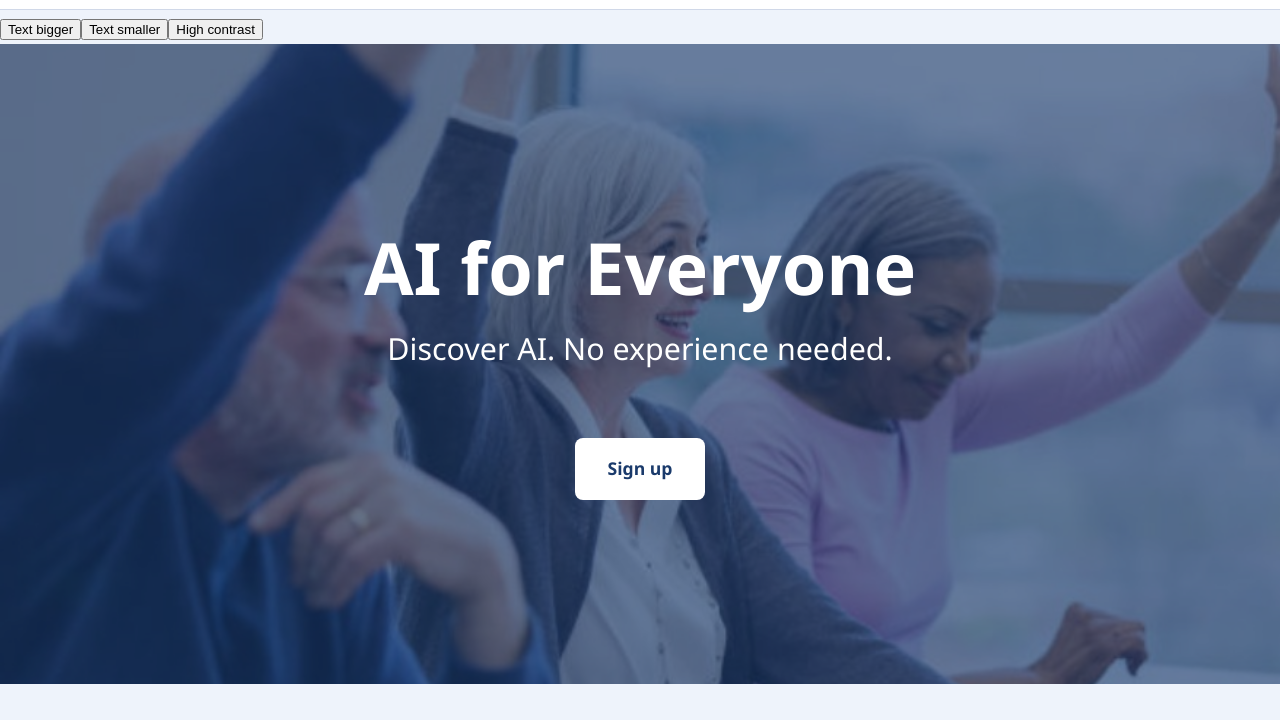
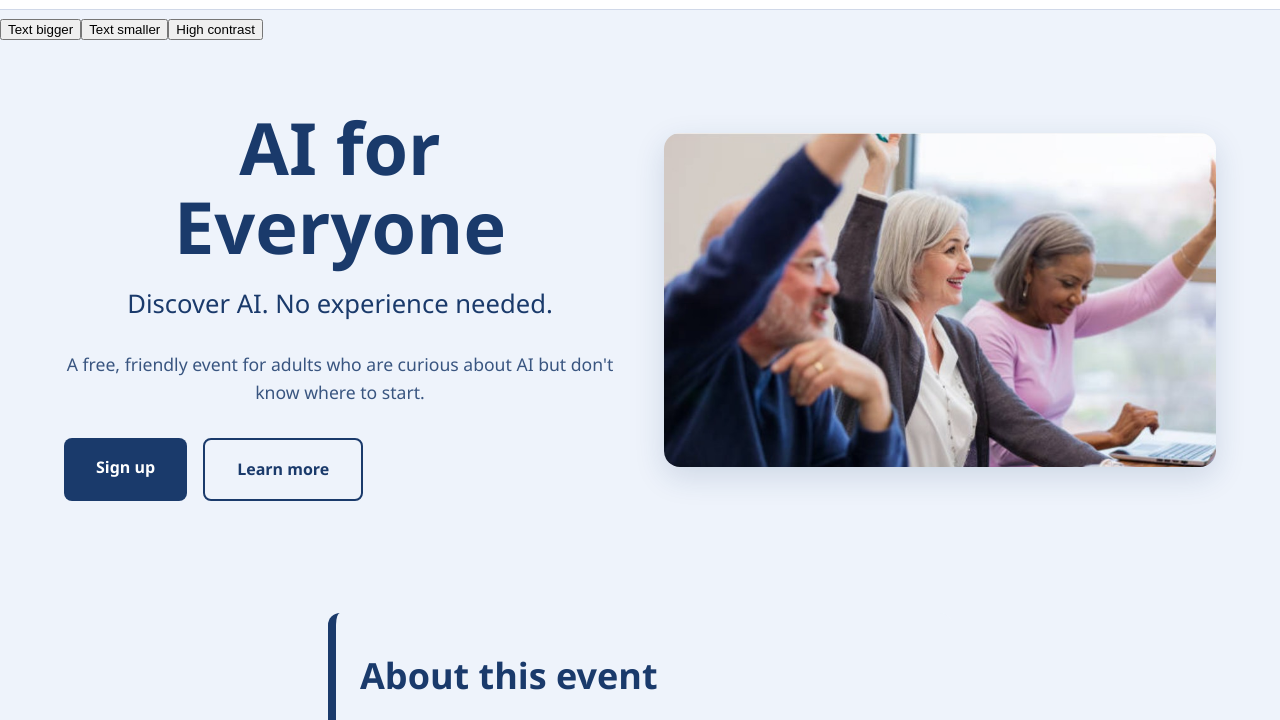
Before and after one commit to TheAI4U/event-site, a plain HTML site: page index.html in a window 1280 px wide. Shown: the part 51-771 px from the top of the page. Drawn offline with Linux system fonts and the light colour scheme; no server answers.

Commit message:
Update index.html

```diff
--- a/index.html
+++ b/index.html
@@ -76,63 +76,98 @@
       margin: 0;
     }
 
-    /* Hero section */
+   /* Hero section */
     .hero {
-      position: relative;
-      min-height: 80vh;
-      display: flex;
-      align-items: center;
-      justify-content: center;
-      text-align: center;
-      color: var(--white);
-      background-image: url('scene5.2.jpg');
-      background-size: cover;
-      background-position: center;
+      background: var(--soft);
       padding: 4rem 1.5rem;
     }
 
-    .hero-overlay {
-      position: absolute;
-      inset: 0;
-      background: rgba(26, 58, 107, 0.65);
-      z-index: 1;
+    .hero-content {
+      max-width: 72rem;
+      margin: 0 auto;
+      display: grid;
+      grid-template-columns: 1fr 1fr;
+      gap: 3rem;
+      align-items: center;
     }
 
-    .hero-content {
-      position: relative;
-      z-index: 2;
-      max-width: 48rem;
+    .hero-text h1 {
+      margin: 0 0 1rem;
+      font-size: clamp(2.5rem, 5vw, 4rem);
+      line-height: 1.1;
+      color: var(--blue);
     }
 
-    .hero h1 {
-      margin: 0 0 1rem;
-      font-size: clamp(2.5rem, 8vw, 4.5rem);
-      line-height: 1.1;
+    .hero-text #event-tagline {
+      margin: 0 0 1.5rem;
+      font-size: clamp(1.2rem, 2.5vw, 1.6rem);
+      color: var(--blue);
+      font-weight: 500;
     }
 
-     .hero p {
-      margin: 0 0 3rem !important;
-      font-size: clamp(1.3rem, 4vw, 1.9rem);
+    .hero-subtitle {
+      margin: 0 0 2rem;
+      font-size: 1.1rem;
+      color: var(--blue);
+      opacity: 0.85;
+      line-height: 1.6;
     }
 
-    .hero-button {
-      margin-top: 1rem;
+    .hero-buttons {
+      display: flex;
+      gap: 1rem;
+      flex-wrap: wrap;
     }
 
     .hero-button {
       display: inline-block;
-      background: var(--white);
-      color: var(--blue);
+      background: var(--blue);
+      color: var(--white);
       padding: 1rem 2rem;
       border-radius: 0.5rem;
       text-decoration: none;
       font-weight: bold;
-      font-size: 1.1rem;
-      transition: transform 0.2s ease;
+      font-size: 1rem;
+      transition: transform 0.2s ease, background 0.2s ease;
     }
 
     .hero-button:hover {
       transform: scale(1.05);
+      background: #2a4d7f;
+    }
+
+    .hero-button-secondary {
+      display: inline-block;
+      background: transparent;
+      color: var(--blue);
+      padding: 1rem 2rem;
+      border: 2px solid var(--blue);
+      border-radius: 0.5rem;
+      text-decoration: none;
+      font-weight: bold;
+      font-size: 1rem;
+      transition: background 0.2s ease, color 0.2s ease;
+    }
+
+    .hero-button-secondary:hover {
+      background: var(--blue);
+      color: var(--white);
+    }
+
+    .hero-image img {
+      width: 100%;
+      height: auto;
+      border-radius: 1rem;
+      box-shadow: 0 10px 30px rgba(26, 58, 107, 0.15);
+    }
+
+    @media (max-width: 800px) {
+      .hero-content {
+        grid-template-columns: 1fr;
+      }
+      .hero-image {
+        order: -1;
+      }
     }
 
     /* Countdown */
@@ -257,12 +292,20 @@
       <li><a href="#" id="nav-lang" class="nav-lang">Español</a></li>
     </ul>
   </nav>
-   <header class="hero">
-    <div class="hero-overlay"></div>
+  <header class="hero">
     <div class="hero-content">
-      <h1 id="event-name">AI for Everyone</h1>
-      <p id="event-tagline">Discover AI. No experience needed.</p>
-      <a href="#signup" class="hero-button">Sign up</a>
+      <div class="hero-text">
+        <h1 id="event-name">AI for Everyone</h1>
+        <p id="event-tagline">Discover AI. No experience needed.</p>
+        <p class="hero-subtitle">A free, friendly event for adults who are curious about AI but don't know where to start.</p>
+        <div class="hero-buttons">
+          <a href="#signup" class="hero-button">Sign up</a>
+          <a href="#about" class="hero-button-secondary">Learn more</a>
+        </div>
+      </div>
+      <div class="hero-image">
+        <img src="scene5.2.jpg" alt="Older adults smiling and raising their hands together in a bright, welcoming workshop">
+      </div>
     </div>
   </header>
 
```
